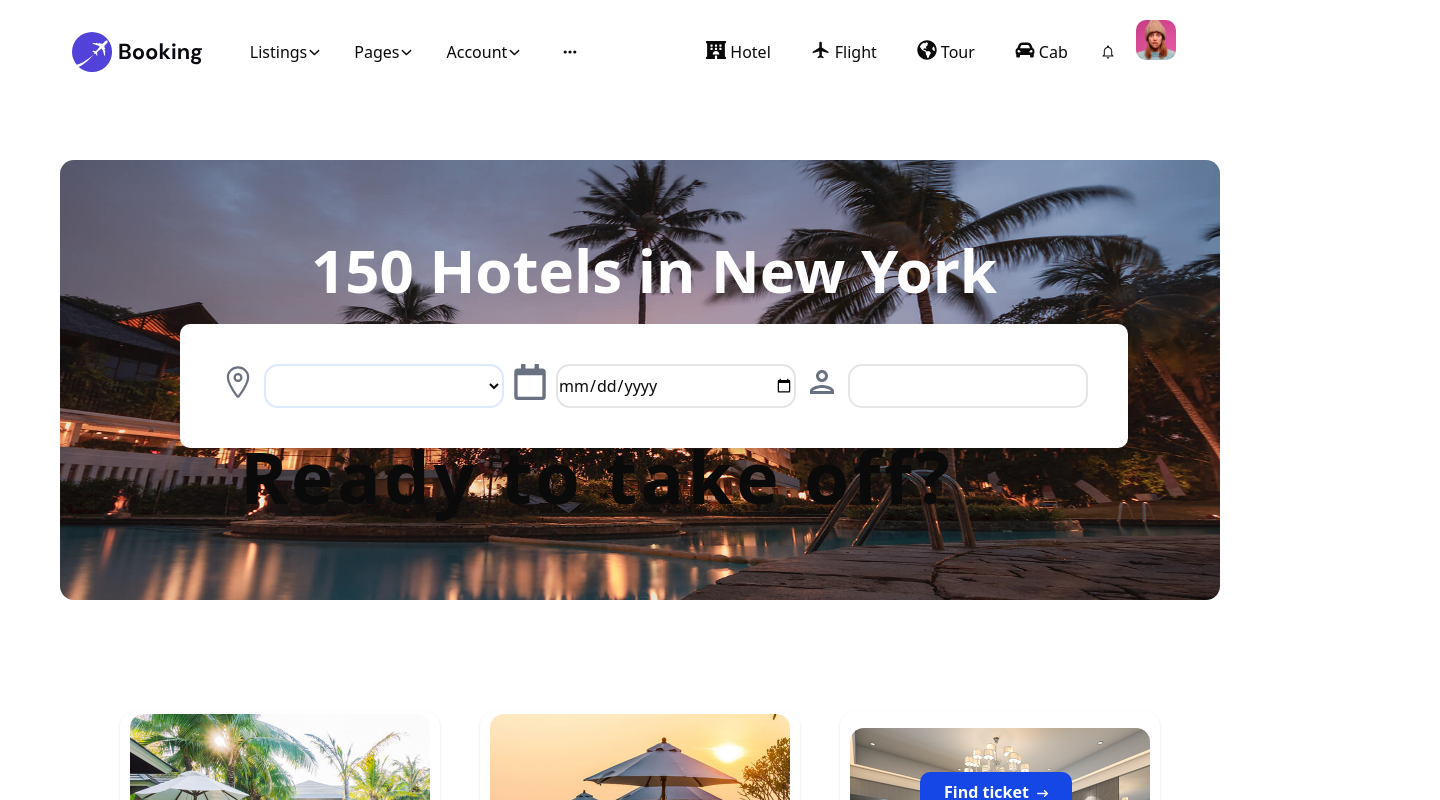
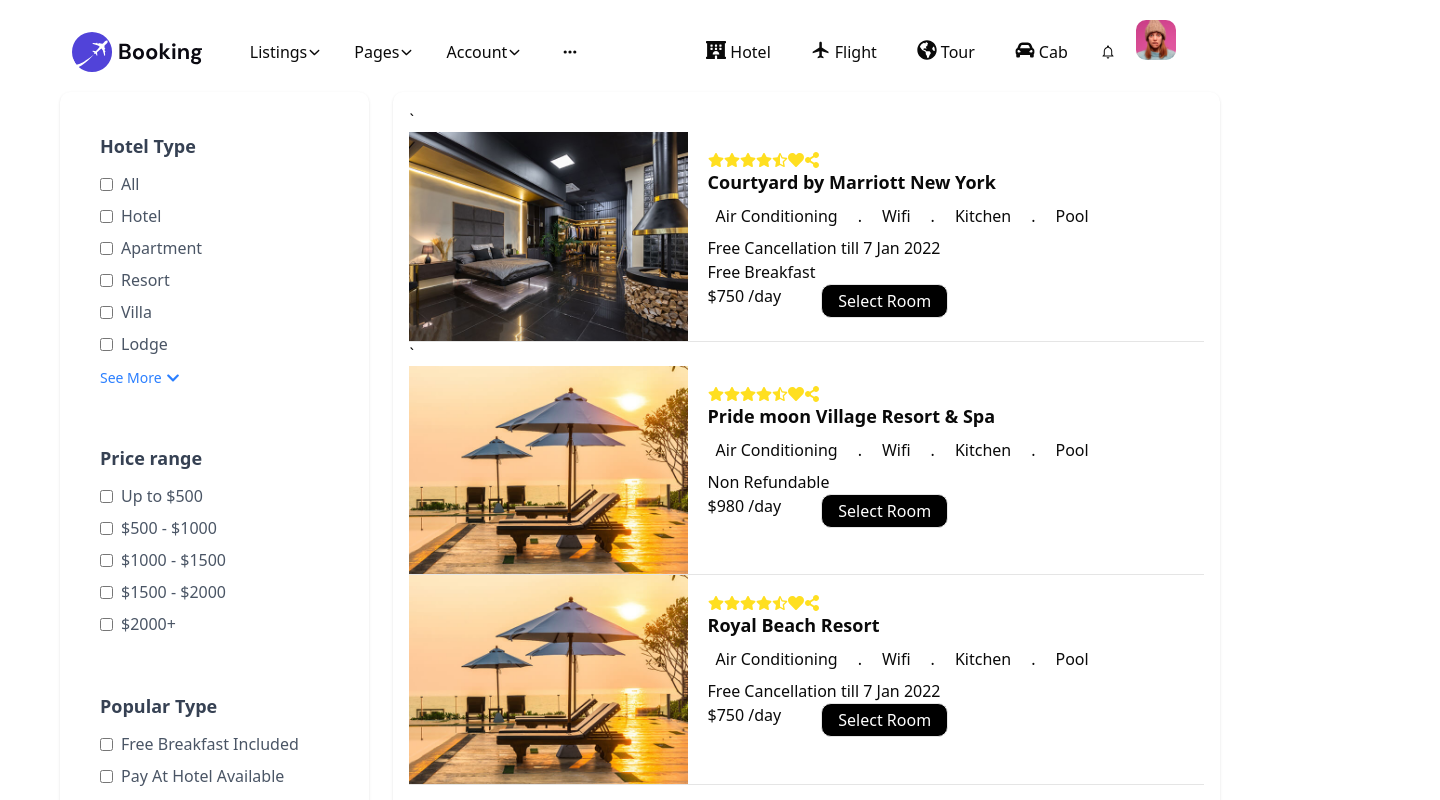
Before and after one commit to TheTechSage/TravelEase-Vite, a React (Vite) app: page / in a window 1280 px wide. Shown: the top 800 px of the page, 1440 px wide, since content can reach past the window. Built offline with nearby package versions, Linux system fonts and the light colour scheme.

Commit message:
create listhotels components and add checkbox and images

```diff
--- a/src/App.jsx
+++ b/src/App.jsx
@@ -4,20 +4,21 @@ import Footer from "./components/common/Footer";
 import { Outlet } from "react-router-dom";
 // import Resort from './components/hotels/Resort'
 import Grid from "./components/hotels/Grid";
-import Hero from "./components/Hero";
 import Takeoff from "./components/flights/home/Takeoff";
 import List from "./components/flights/list/List";
+import ListHotels from "./components/hotels/ListHotels";
 
 function App() {
   return (
     <>
       <Header />
       <Outlet />
-      {/* <Resort /> */}
-      <Grid />
-      <Hero />
-      <Takeoff />
-      <List />
+      {/* <Resort />
+       <Grid /> */}
+
+      <ListHotels />
+      {/* <Takeoff />
+      <List /> */}
       <Footer />
 
     </>
--- a/src/components/Hero.jsx
+++ /dev/null
@@ -1,11 +0,0 @@
-import React from 'react'
-import Home from './hero/Home'
-function Hero() {
-  return (
-    <div>
-     <Home />
-    </div>
-  )
-}
-
-export default Hero
--- a/src/components/hero/Home.jsx
+++ /dev/null
@@ -1,65 +0,0 @@
-import React from 'react'
-import  { useState } from 'react';
-const options = [
-  'All',
-  'Hotels',
-  'Apartments',
-  'Resort',
-  'Villa',
-  'Lodge',
-  'Guest House',
-  'Cottage',
-  'Beach Hut',
-  'Farm House'
-];
-import { FaChevronDown, FaChevronUp } from 'react-icons/fa';
-function Home() {
-  const [selected, setSelected] = useState([]);
-  const [showMore, setShowMore] = useState(false);
-
-  const handleCheckboxChange = (option) => {
-    setSelected((prev) =>
-      prev.includes(option)
-        ? prev.filter((item) => item !== option)
-        : [...prev, option]
-    );
-  };
-
-  const visibleOptions = showMore ? options : options.slice(0, 3);
-
-  return (
-
-      <div className="w-full max-w-md mx-auto bg-white p-4 rounded-lg shadow-md">
-          <h2 className="text-lg font-semibold mb-3">Hotel Type</h2>
-          <div className="space-y-2">
-            {visibleOptions.map((option, index) => (
-              <label key={index} className="flex items-center gap-2">
-                <input
-                  type="checkbox"
-                  checked={selected.includes(option)}
-                  onChange={() => handleCheckboxChange(option)}
-                  className="accent-[#5143d9]"
-                />
-                <span>{option}</span>
-              </label>
-            ))}
-            <button
-              onClick={() => setShowMore(!showMore)}
-              className="text-blue-600  flex  items-center hover:underline text-sm mt-2"
-            >
-              {showMore ? 'Show Less' : 'Show More'}
-              {showMore ? <FaChevronUp /> : <FaChevronDown />}
-            </button>
-          </div>
-        </div>
-
-
-
-
-
-
-
-  )
-}
-
-export default Home
--- /dev/null
+++ b/src/components/hotels/ListHotels.jsx
@@ -0,0 +1,13 @@
+import React from 'react'
+import HotelList from './list/HotelList'
+
+
+function ListHotels() {
+  return (
+    <>
+    <HotelList />
+    </>
+  )
+}
+
+export default ListHotels
--- /dev/null
+++ b/src/components/hotels/list/HotelList.jsx
@@ -0,0 +1,214 @@
+
+
+import React, { useState } from "react"
+import { FaChevronDown, FaChevronUp } from 'react-icons/fa';
+import { FaStar } from 'react-icons/fa';
+import { FaRegStarHalfStroke } from "react-icons/fa6";
+import { FaHeart,FaShareAlt } from "react-icons/fa";
+const FILTERS = [
+  {
+    title: 'Hotel Type',
+    options: ['All', 'Hotel', 'Apartment', 'Resort', 'Villa', 'Lodge', 'Hostel', 'Guest House','Cottage','Beach Hut','Farm House'],
+  },
+  {
+    title: 'Price range',
+    options: ['Up to $500', '$500 - $1000', '$1000 - $1500', '$1500 - $2000', '$2000+'],
+  },
+  {
+    title: 'Popular Type',
+    options: ['Free Breakfast Included', 'Pay At Hotel Available', 'Free Cancellation Available'],
+  },
+  {
+   title: 'Customer Rating',
+   options: ['1+', '2+', '3+', '4+'],
+   isRating: true,
+ },
+ {
+   title: 'Rating Star',
+   options: ['1','2', '3', '4', '5'],
+   isRating: true,
+ },
+  {
+    title: 'Amenities',
+    options: ['All','Air Conditioning', 'Bar', 'Bonfire', 'Business Services', 'Caretaker', 'Dining', 'Free Internet', 'Hair nets','Masks'],
+  },
+];
+
+const MAX_VISIBLE = 6;
+
+
+
+function HotelList() {
+    const [expandedSections, setExpandedSections] = useState({});
+
+    const toggleSection = (title) => {
+      setExpandedSections((prev) => ({
+        ...prev,
+        [title]: !prev[title],
+      }));
+    };
+  return (
+    <>
+     < div className="flex flex-col lg:flex-row gap-6 py-5 px-15">
+
+  <div className="w-full lg:w-1/3 bg-white p-6 rounded-lg shadow space-y-6">
+
+     {FILTERS.map(({ title, options, borderColor, isRating }) => {
+        const isExpanded = expandedSections[title] || false;
+        const displayOptions = isExpanded ? options : options.slice(0, MAX_VISIBLE);
+        const showToggle = options.length > MAX_VISIBLE;
+
+
+        return (
+            <div
+            key={title}
+            className={`border-none border-gray-200 rounded-md p-4 ${borderColor}  bg-white`}
+          >
+            <h4 className="text-lg font-semibold text-gray-700 mb-3">{title}</h4>
+            <ul className={`space-y-2 ${isRating ? 'flex gap-3 flex-wrap space-y-0' : ''}`}>
+  {displayOptions.map((option, index) => (
+    <li key={index}>
+      {isRating && title === 'Rating Star' ? (
+        <div className="border border-gray-300 rounded px-3 py-1 text-sm text-gray-700 flex items-center gap-1">
+          <span>{option}</span>
+          <FaStar className="text-black text-sm" />
+        </div>
+      ) : isRating ? (
+        <div className="border border-gray-300 rounded px-3 py-1 text-sm text-gray-700 flex items-center justify-center">
+          {option}
+        </div>
+      ) : (
+        <label className="flex items-center gap-2 text-gray-600">
+          <input
+            type="checkbox"
+            className=""
+          />
+          {option}
+        </label>
+      )}
+    </li>
+  ))}
+</ul>
+{showToggle && (
+              <button
+                className="mt-3 text-blue-500 text-sm flex items-center gap-1 hover:underline"
+                onClick={() => toggleSection(title)}
+              >
+                {isExpanded ? (
+                  <>
+                    See Less <FaChevronUp />
+                  </>
+                ) : (
+                  <>
+                    See More <FaChevronDown />
+                  </>
+                )}
+              </button>
+            )}
+          </div>
+        );
+      })}
+    </div>
+
+    <div className=" shadow border-gray-300 rounded-lg p-4">
+    <div className="flex-col gap-5 border-b-1">
+`    <div className="flex">
+    <img  className="w-[35%]"src="02-DQEzloor.jpg"/>
+    <div className="flex-col p-5 gap-5">
+    <div className="flex text-yellow-300">
+    <FaStar /><FaStar /><FaStar/><FaStar/><FaRegStarHalfStroke />
+    <FaHeart className=""/>
+    <FaShareAlt />
+  </div>
+  <h2 className="font-bold text-lg">Courtyard by Marriott New York</h2>
+    <div className="flex gap-5 p-2">
+     <p>Air Conditioning</p>
+    <p>.</p>
+    <p>Wifi </p>
+    <p>.</p>
+    <p>Kitchen</p>
+    <p>.</p>
+    <p>Pool</p>
+</div>
+<p> Free Cancellation till 7 Jan 2022</p>
+<p> Free Breakfast</p>
+< div className="flex gap-10">
+<p>$750
+/day</p>
+<button className="border bg-black text-white px-4 py-1 cursor-pointer hover:opacity-75 rounded-lg">Select Room</button>
+</div>
+</div>
+</div>
+</div>
+<div className="flex-col gap-5 border-b-1">
+`    <div className="flex">
+    <img  className="w-[35%]"src="10-fiISs2Co.jpg"/>
+    <div className="flex-col p-5 gap-5">
+    <div className="flex text-yellow-300">
+    <FaStar /><FaStar /><FaStar/><FaStar/><FaRegStarHalfStroke />
+    <FaHeart className=""/>
+    <FaShareAlt />
+  </div>
+  <h2 className="font-bold text-lg">Pride moon Village Resort & Spa</h2>
+    <div className="flex gap-5 p-2">
+     <p>Air Conditioning</p>
+    <p>.</p>
+    <p>Wifi </p>
+    <p>.</p>
+    <p>Kitchen</p>
+    <p>.</p>
+    <p>Pool</p>
+</div>
+<p> Non Refundable</p>
+< div className="flex gap-10">
+<p>$980
+/day</p>
+<button className="border bg-black text-white px-4 py-1 cursor-pointer hover:opacity-75 rounded-lg">Select Room</button>
+</div>
+</div>
+</div>
+</div>
+<div className="flex-col gap-5 border-b-1">
+<div className="flex">
+    <img  className="w-[35%]"src="10-fiISs2Co.jpg"/>
+    <div className="flex-col p-5 gap-5">
+    <div className="flex text-yellow-300">
+    <FaStar /><FaStar /><FaStar/><FaStar/><FaRegStarHalfStroke />
+    <FaHeart className=""/>
+    <FaShareAlt />
+  </div>
+  <h2 className="font-bold text-lg">Royal Beach Resort</h2>
+    <div className="flex gap-5 p-2">
+     <p>Air Conditioning</p>
+    <p>.</p>
+    <p>Wifi </p>
+    <p>.</p>
+    <p>Kitchen</p>
+    <p>.</p>
+    <p>Pool</p>
+</div>
+<p> Free Cancellation till 7 Jan 2022</p>
+
+< div className="flex gap-10">
+<p>$750
+/day</p>
+<button className="border bg-black text-white px-4 py-1 cursor-pointer hover:opacity-75 rounded-lg">Select Room</button>
+</div>
+</div>
+</div>
+</div>
+</div>
+</div>
+
+
+
+
+
+
+
+
+    </>
+  );
+}
+
+export default HotelList;
```
Also changed, not shown: src/components/hotels/home/List.jsx (added).
